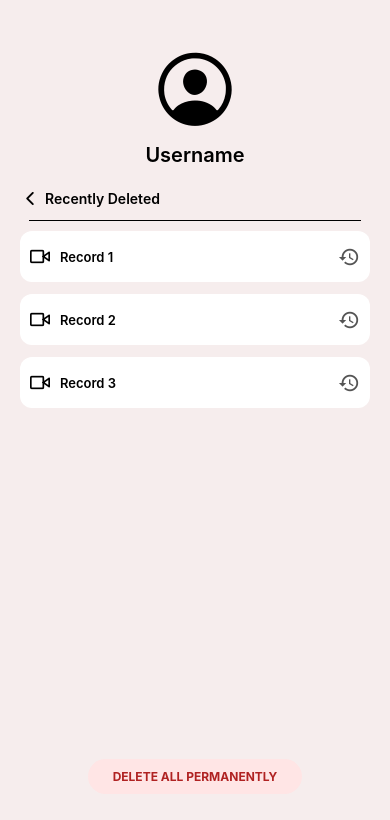
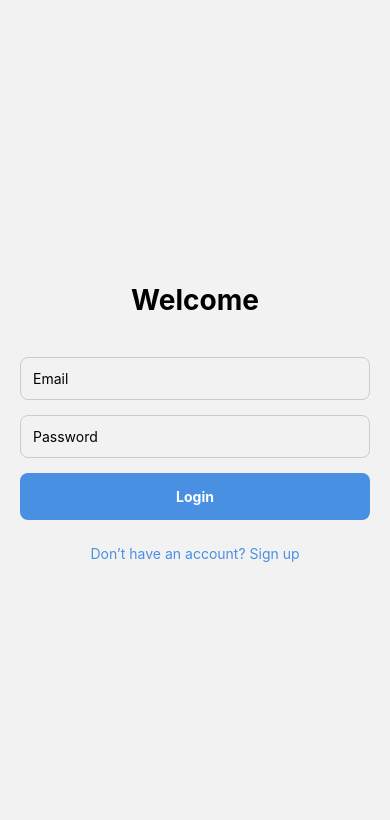
Before and after one commit to Khealgit08/SmartScareCrow, a React Native app: screen / in a window 390 px wide. Shown: the top 820 px of the page. Built offline with nearby package versions, Linux system fonts and the light colour scheme.

Commit message:
Change initial route from 'deletedr' to 'login'

```diff
--- a/App.js
+++ b/App.js
@@ -18,9 +18,7 @@ export default function App() {
   return (
     <NavigationContainer>
       <Stack.Navigator
-        screenOptions={{ headerShown: false }}
-        initialRouteName="deletedr"
-      >
+        screenOptions={{ headerShown: false }} initialRouteName="login">
         <Stack.Screen name="login" component={Login} />
         <Stack.Screen name="signup" component={Signup} />
         <Stack.Screen name="signupw" component={Signupwith} />
```
